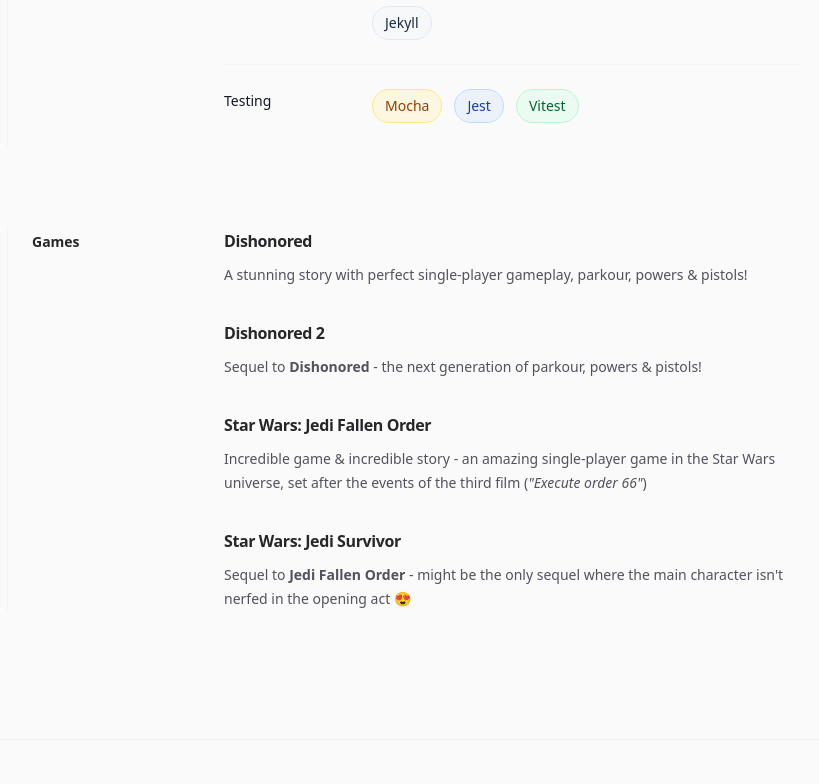
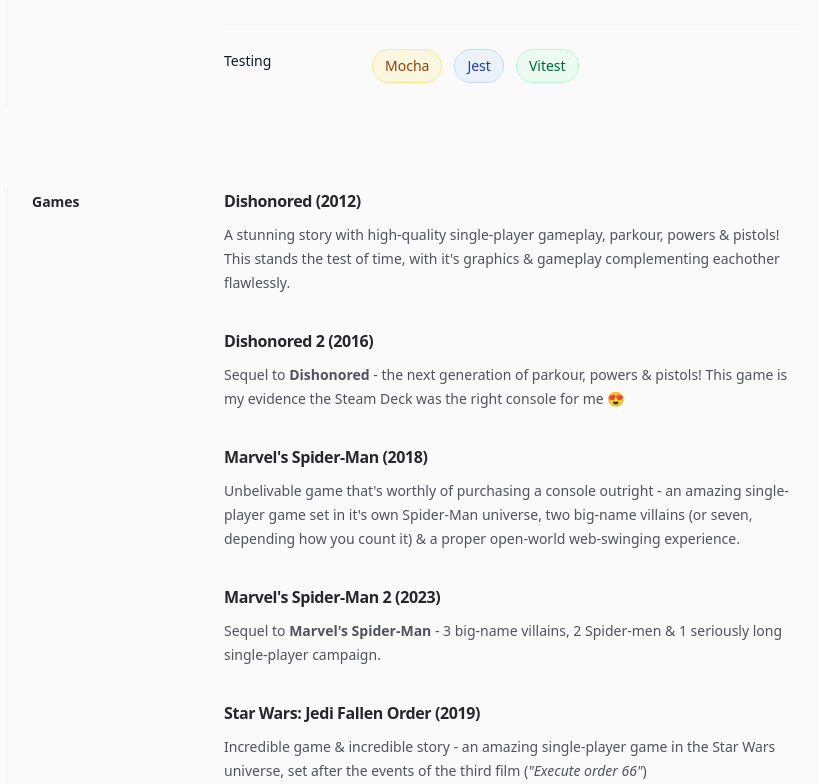
Before and after one commit to jdrydn/blog, a Next.js app: page /now in a window 1280 px wide. Shown: the part 2001-2785 px from the top of the page, without its empty margins (121-940 px from the left). Built offline with nearby package versions, Linux system fonts and the light colour scheme.

Commit message:
fix: Updated components & Now page

```diff
--- a/src/app/now/page.tsx
+++ b/src/app/now/page.tsx
@@ -9,9 +9,9 @@
 }: React.ComponentPropsWithoutRef<typeof Section>) {
   return (
     <Section {...props}>
-      <ul role="list" className="space-y-8">
+      <div role="list" className="space-y-8">
         {children}
-      </ul>
+      </div>
     </Section>
   )
 }
@@ -23,14 +23,16 @@
 }: {
   title: string
   href?: string
-  children: React.ReactNode
+  children?: React.ReactNode
 }) {
   return (
-    <Card as="li">
+    <Card>
       <Card.Title as="h3" href={href}>
         {title}
       </Card.Title>
-      <Card.Description>{children}</Card.Description>
+      {children && (
+        <Card.Description>{children}</Card.Description>
+      )}
     </Card>
   )
 }
@@ -79,9 +81,7 @@
           </Tool>
         </ToolsSection>
         <ToolsSection title="Software">
-          <Tool title="macOS">
-            macOS beats most Linux distributions anyway
-          </Tool>
+          <Tool title="macOS" />
           <Tool title="Brave">
             One day I was triggered by Google Chrome's interference & finally made the switch - Brave has been an
             excellent experience so far, and the privacy blockers have been a breath of fresh air when browsing the
@@ -96,17 +96,19 @@
             More than just the built-in macOS Terminal, iTerm2 has a ridiculously effective split-screen feature, which
             is handy given how much I seem to multi-task in a full-screen iTerm session!
           </Tool>
-          <Tool title="Stack">
+
+          <Card>
+            <Card.Title as="h3">Stack</Card.Title>
             <dl className="divide-y divide-gray-100">
               <div className="px-4 py-6 sm:grid sm:grid-cols-4 sm:gap-4 sm:px-0">
-                <dt className="text-sm/6 font-medium text-gray-900">Backend</dt>
+                <dt className="text-sm/6 font-medium text-gray-900 mb-3 sm:mb-0">Backend</dt>
                 <dd className="mt-1 flex flex-row flex-wrap gap-3 sm:col-span-3 sm:mt-0">
                   <Badge variant="green">Node.js</Badge>
                   <Badge variant="purple">PHP</Badge>
                 </dd>
               </div>
               <div className="px-4 py-6 sm:grid sm:grid-cols-4 sm:gap-4 sm:px-0">
-                <dt className="text-sm/6 font-medium text-gray-900">Database</dt>
+                <dt className="text-sm/6 font-medium text-gray-900 mb-3 sm:mb-0">Database</dt>
                 <dd className="mt-1 flex flex-row flex-wrap gap-3 sm:col-span-3 sm:mt-0">
                   <Badge variant="slate">Postgres</Badge>
                   <Badge variant="yellow">MySQL</Badge>
@@ -116,7 +118,7 @@
                 </dd>
               </div>
               <div className="px-4 py-6 sm:grid sm:grid-cols-4 sm:gap-4 sm:px-0">
-                <dt className="text-sm/6 font-medium text-gray-900">Frontend</dt>
+                <dt className="text-sm/6 font-medium text-gray-900 mb-3 sm:mb-0">Frontend</dt>
                 <dd className="mt-1 flex flex-row flex-wrap gap-3 sm:col-span-3 sm:mt-0">
                   <Badge variant="green">Vue.js</Badge>
                   <Badge variant="blue">React.js</Badge>
@@ -127,7 +129,7 @@
                 </dd>
               </div>
               <div className="px-4 py-6 sm:grid sm:grid-cols-4 sm:gap-4 sm:px-0">
-                <dt className="text-sm/6 font-medium text-gray-900">Testing</dt>
+                <dt className="text-sm/6 font-medium text-gray-900 mb-3 sm:mb-0">Testing</dt>
                 <dd className="mt-1 flex flex-row flex-wrap gap-3 sm:col-span-3 sm:mt-0">
                   <Badge variant="amber">Mocha</Badge>
                   <Badge variant="blue">Jest</Badge>
@@ -135,22 +137,42 @@
                 </dd>
               </div>
             </dl>
-          </Tool>
+          </Card>
         </ToolsSection>
         <ToolsSection title="Games">
-          <Tool title="Dishonored">
-            A stunning story with perfect single-player gameplay, parkour, powers & pistols!
+          <Tool title="Dishonored (2012)">
+            A stunning story with high-quality single-player gameplay, parkour, powers & pistols! This stands the test
+            of time, with it's graphics & gameplay complementing eachother flawlessly.
           </Tool>
-          <Tool title="Dishonored 2">
-            Sequel to <b>Dishonored</b> - the next generation of parkour, powers & pistols!
+          <Tool title="Dishonored 2 (2016)">
+            Sequel to <b>Dishonored</b> - the next generation of parkour, powers & pistols! This game is my evidence the
+            Steam Deck was the right console for me 😍
           </Tool>
-          <Tool title="Star Wars: Jedi Fallen Order">
+          <Tool title="Marvel's Spider-Man (2018)">
+            Unbelivable game that's worthly of purchasing a console outright - an amazing single-player game set in it's
+            own Spider-Man universe, two big-name villains (or seven, depending how you count it) & a proper open-world
+            web-swinging experience.
+          </Tool>
+          <Tool title="Marvel's Spider-Man 2 (2023)">
+            Sequel to <b>Marvel's Spider-Man</b> - 3 big-name villains, 2 Spider-men & 1 seriously long single-player
+            campaign.
+          </Tool>
+          <Tool title="Star Wars: Jedi Fallen Order (2019)">
             Incredible game & incredible story - an amazing single-player game in the Star Wars universe, set after the
             events of the third film (<i>"Execute order 66"</i>)
           </Tool>
-          <Tool title="Star Wars: Jedi Survivor">
-            Sequel to <b>Jedi Fallen Order</b> - might be the only sequel where the main character isn't nerfed in the
-            opening act 😍
+          <Tool title="Star Wars: Jedi Survivor (2023)">
+            Sequel to <b>Jedi Fallen Order</b> - might be the only sequel I've played where the main character isn't
+            nerfed in the opening act 😍
+          </Tool>
+          <Tool title="The Legend of Zelda: Breath of the Wild (2017)">
+            BotW was the game that changed Zelda from a linear dungeon crawler to an open-world masterpiece. This game
+            stands tall today - with it's unique art style, superb gameplay & it's own set of puzzles.
+          </Tool>
+          <Tool title="The Legend of Zelda: Tears of the Kingdom (2023)">
+            Sequel to <b>Breath of the Wild</b> - main character was (quite literally) nerfed right back to "level 1" in
+            the opening act 😂 But the story fits it in perfectly, along with all the new changes to the world, this game
+            is an excellent sequel & possibly my favourite Zelda game of all time.
           </Tool>
         </ToolsSection>
       </div>
--- a/src/components/WebLink.tsx
+++ b/src/components/WebLink.tsx
@@ -118,9 +118,9 @@
         className,
       )}
     >
-      <div className="flex min-h-[120px]">
-        {/* Left content */}
-        <div className="flex flex-1 flex-col min-w-0 gap-2 px-5 py-4">
+      <div className="flex flex-col sm:flex-row min-h-[120px]">
+        {/* Bottom/Left content */}
+        <div className="flex flex-1 flex-col min-w-0 gap-2 px-5 py-4 order-2 sm:order-1">
           {title && (
             <span className={clsx('text-[18px] font-bold leading-snug', variants[variant].title)}>
               {title}
@@ -151,19 +151,17 @@
           </div>
         </div>
 
-        {/* Right image */}
+        {/* Top/Right image */}
         {image && (
-          <div className="relative w-[36%] min-w-[220px] max-w-[340px] flex-none">
+          <div className="relative sm:w-[36%] sm:min-w-[220px] sm:max-w-[340px] flex-none order-1 sm:order-2">
             <Image
               src={image.src}
               alt={image.alt}
-              className="h-full w-full object-cover"
+              className="h-full w-full max-h-[250px] sm:max-h-full object-cover"
               loading="lazy"
               height={200}
               width={200}
             />
-            {/* soften the seam like many embeds do */}
-            <div className="pointer-events-none absolute inset-y-0 left-0 w-8 bg-gradient-to-r from-white/70 to-transparent" />
           </div>
         )}
       </div>
```
